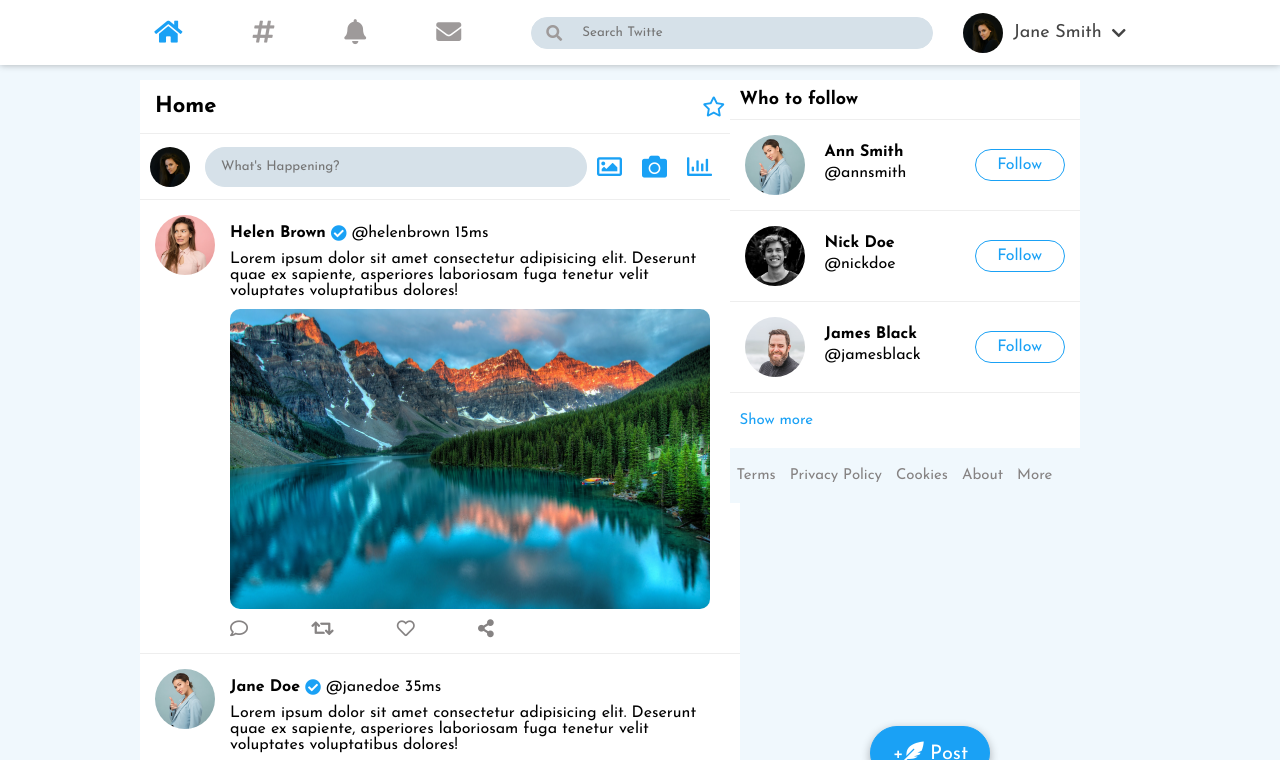
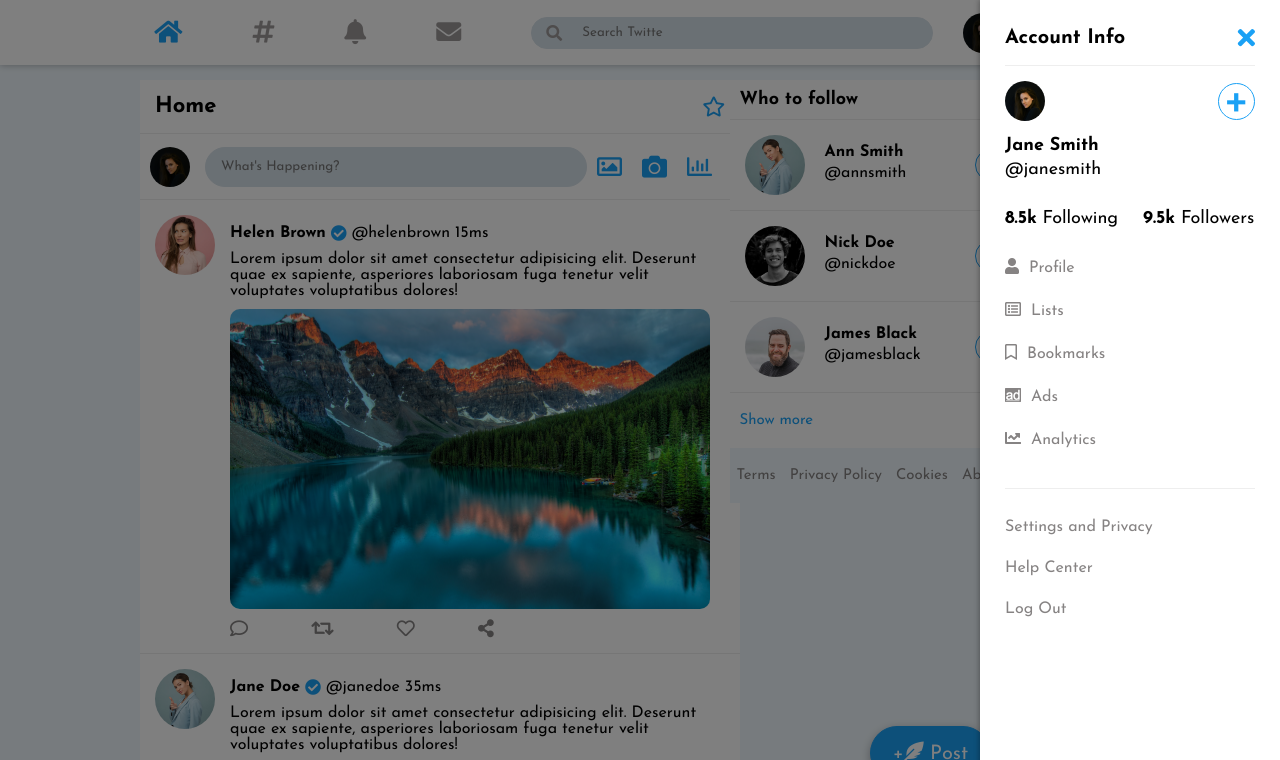
Before and after one commit to ahmetkaanmonun/twitter_clone, a plain HTML site: page index.html in a window 1280 px wide. Both pictures are taken after a click on the element "Jane Smith". Shown: the top 760 px of the page. Drawn offline with Linux system fonts and the light colour scheme.

Commit message:
sidebar added

```diff
--- a/index.html
+++ b/index.html
@@ -627,7 +627,7 @@
                     <div class="modal-img">
                         <img src="images/user1.jpg" />
                     </div>
-                    <input type="text" placeholder="What's happening?" class="modal-input"/>
+                    <input type="text" placeholder="What's happening?" class="modal-input" />
                     <i class="far fa-smile"></i>
                 </div>
                 <div class="modal-footer">
@@ -643,6 +643,112 @@
 
 
         <!--end of post modal-->
+        <!--side bar-->
+
+        <div class="sidebar-wrapper">
+
+            <div class="sidebar">
+
+                <div class="sidebar-header">
+
+                    <h2>Account Info</h2>
+                    <i class="fas fa-times"></i>
+
+
+
+                </div>
+                <div class="sidebar-user">
+
+                    <div class="sidebar-user-img">
+
+                        <img src="images/user1.jpg">
+
+
+
+
+
+                    </div>
+                    <span>+</span>
+
+
+
+
+                </div>
+                <div class="sidebar-user-info">
+
+                    <h4>Jane Smith</h4>
+                    <p>@janesmith</p>
+
+
+
+                </div>
+                <div class="following">
+
+
+                    <p class="following-paragraph">
+
+                        <span>8.5k</span> Following
+
+
+                    </p>
+                    <p class="following-paragraph">
+
+                        <span>9.5k</span> Followers
+
+
+                    </p>
+
+
+
+                </div>
+                <div class="sidebar-list-1">
+
+                    <ul>
+
+                        <li><a href="#"><i class="fas fa-user"></i>Profile</a></li>
+                        <li><a href="#"><i class="far fa-list-alt"></i>Lists</a></li>
+                        <li><a href="#"><i class="far fa-bookmark"></i>Bookmarks</a></li>
+                        <li><a href="#"><i class="fab fa-adversal"></i>Ads</a></li>
+                        <li><a href="#"><i class="fas fa-chart-line"></i>Analytics</a></li>
+
+
+                    </ul>
+
+
+
+                </div>
+                <div class="sidebar-list-2">
+
+                    <ul>
+
+                        <li><a href="#">Settings and Privacy</a></li>
+                        <li><a href="#">Help Center</a></li>
+                        <li><a href="#">Log Out</a></li>
+
+
+
+
+
+
+                    </ul>
+
+
+
+
+                </div>
+
+
+
+            </div>
+
+
+
+
+        </div>
+
+
+
+        <!--end of side bar-->
 
 
     </section>
--- a/script.js
+++ b/script.js
@@ -16,6 +16,10 @@ const postModalX = document.querySelector(".modal-header i");
 const modalPostBtn = document.querySelector(".modal-header button");
 const modalFooterPlus = document.querySelector(".modal-footer span");
 const modalInput = document.querySelector(".modal-input");
+const user = document.querySelector(".user");
+const sidebar = document.querySelector(".sidebar");
+const sidebarWrapper = document.querySelector(".sidebar-wrapper");
+const xBtn = document.querySelector(".sidebar-header i")
 /*******************************************************/
 /*******************************************************/
 
@@ -163,3 +167,21 @@ modalInput.addEventListener("blur", e => {
       changeOpacity(0.5);
     }
   });
+
+
+  //Sidebar
+
+user.addEventListener("click", () => {
+    sidebar.classList.add("sidebar-display");
+    sidebarWrapper.classList.add("sidebar-wrapper-display");
+});
+
+xBtn.addEventListener("click",()=>{
+
+
+    sidebar.classList.remove("sidebar-display");
+    sidebarWrapper.classList.remove("sidebar-wrapper-display");
+
+
+
+})
--- a/style.css
+++ b/style.css
@@ -1074,6 +1074,156 @@ background-color: #117abb;
 }
 /*end of post modal*/
 
+/*sidebar*/
+
+.sidebar-wrapper {
+    position: fixed;
+    background-color: rgba(0, 0, 0, 0.5);
+    top: 0;
+    right: 0;
+    bottom: 0;
+    left: 0;
+    opacity: 0;
+    visibility: hidden;
+    transition: all 0.5s;
+  }
+
+  .sidebar-wrapper-display {
+    opacity: 1;
+    visibility: visible;
+  }
+
+  .sidebar {
+    position: fixed;
+    top: 0;
+    right: -30rem;
+    width: 30rem;
+    height: 100vh;
+    background-color: #fff;
+    padding: 2.5rem;
+    box-sizing: border-box;
+    box-shadow: -0.1rem 0 0.5rem rgba(0, 0, 0, 0.3);
+    transition: right 0.5s cubic-bezier(1, 0, 0, 1);
+  }
+
+  .sidebar-display {
+    right: 0;
+  }
+
+  .sidebar-header {
+    display: flex;
+    align-items: center;
+    padding-bottom: 1.5rem;
+    border-bottom: 0.1rem solid #eee;
+  }
+
+  .sidebar-header h2 {
+    font-size: 2rem;
+  }
+
+  .sidebar-header i {
+    margin-left: auto;
+    font-size: 2.5rem;
+    color: #1aa1f5;
+    cursor: pointer;
+  }
+
+  .sidebar-user {
+    display: flex;
+    align-items: center;
+    padding-top: 1.5rem;
+  }
+
+  .sidebar-user-img {
+    width: 4rem;
+    height: 4rem;
+  }
+
+  .sidebar-user-img img {
+    width: 100%;
+    height: 100%;
+    object-fit: cover;
+    border-radius: 50%;
+  }
+
+  .sidebar-user span {
+    margin-left: auto;
+    width: 3.5rem;
+    height: 3.5rem;
+    font-size: 5rem;
+    border: 0.1rem solid #1aa1f5;
+    border-radius: 50%;
+    display: flex;
+    justify-content: center;
+    align-items: center;
+    color: #1aa1f5;
+  }
+
+  .sidebar-user-info {
+    padding: 1.5rem 0;
+    font-size: 1.8rem;
+  }
+
+  .sidebar-user-info h4 {
+    margin-bottom: 0.5rem;
+  }
+
+  .following {
+    display: flex;
+    padding: 1.5rem 0;
+  }
+
+  .following-paragraph {
+    font-size: 1.8rem;
+  }
+
+  .following-paragraph:first-child {
+    margin-right: 2.5rem;
+  }
+
+  .following-paragraph span {
+    font-weight: bold;
+  }
+
+  .sidebar-list-1 {
+    border-bottom: 0.1rem solid #eee;
+  }
+
+  .sidebar-list-1 ul {
+    list-style: none;
+    padding: 1.5rem 0;
+  }
+
+  .sidebar-list-1 li {
+    margin-bottom: 2.5rem;
+  }
+
+  .sidebar-list-1 a {
+    text-decoration: none;
+    font-size: 1.6rem;
+    color: #868383;
+  }
+
+  .sidebar-list-1 i {
+    margin-right: 1rem;
+  }
+
+  .sidebar-list-2 ul {
+    list-style: none;
+    padding: 3rem 0;
+  }
+
+  .sidebar-list-2 li {
+    margin-bottom: 2.5rem;
+  }
+
+  .sidebar-list-2 a {
+    text-decoration: none;
+    font-size: 1.6rem;
+    color: #868383;
+  }
+/*end of sidebar*/
+
 
 /*end of feeds content*/
 
```
